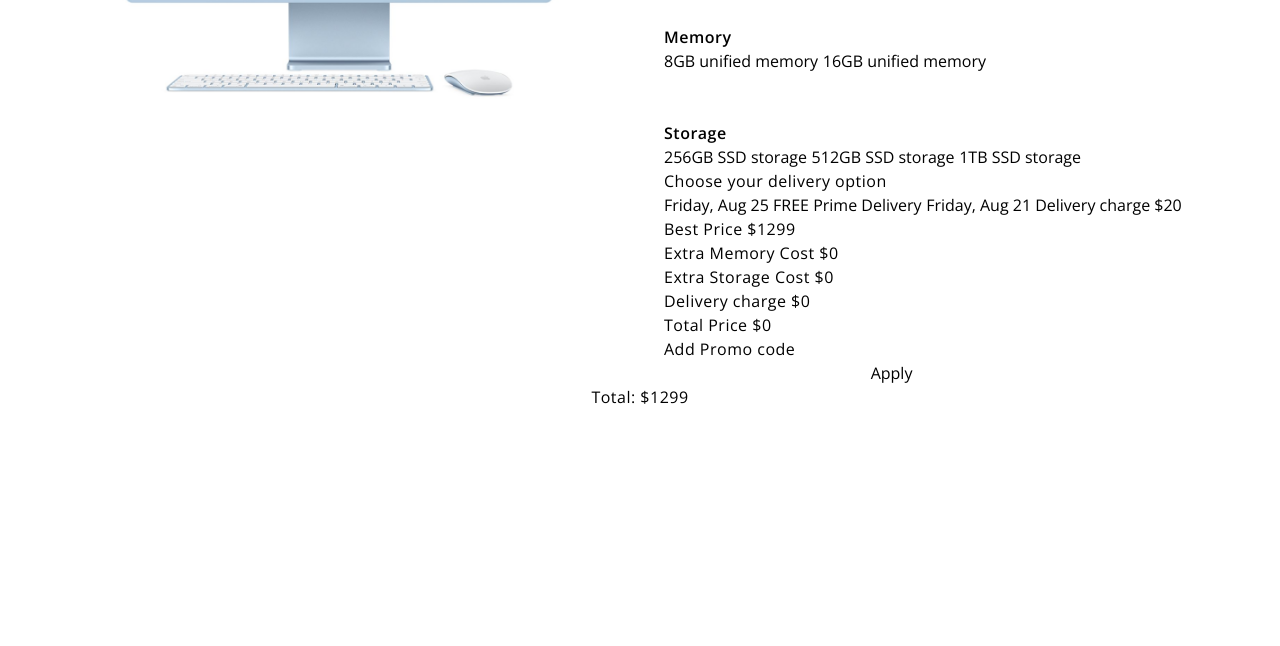
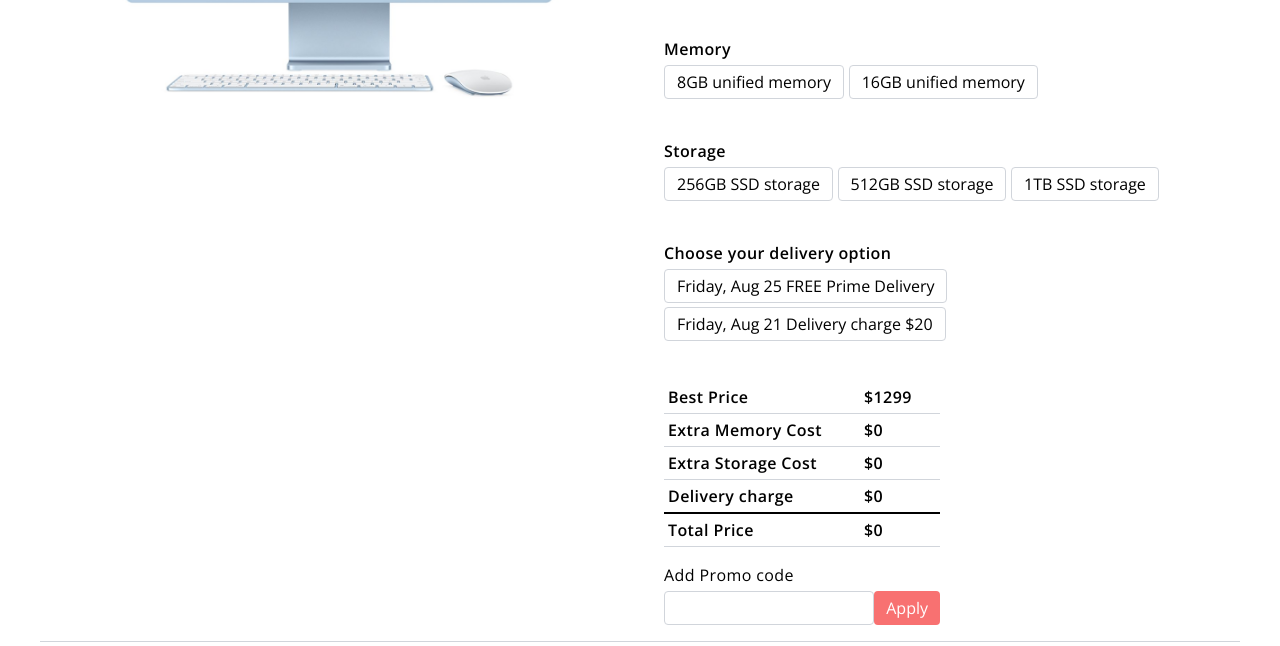
Before and after one commit to FazleRabbiRana/ph-cwdc-macbook-pro, a plain HTML site: page index.html in a window 1280 px wide. Shown: the part 335-981 px from the top of the page. Before the commit the page ends 800 px from the top, so only its background shows below. Drawn offline with nearby package versions, Linux system fonts and the light colour scheme.

Commit message:
style completed

```diff
--- a/css/style.css
+++ b/css/style.css
@@ -1,6 +1,23 @@
 body {
 	font-family: 'Open Sans', sans-serif;
-	font-size: 1rem;
-	line-height: 1.5;
-	letter-spacing: 0.5px;
+	letter-spacing: 0.4px;
+	overflow-x: hidden;
 }
+button {
+	background-color: transparent;
+	border: 1px solid rgba(209, 213, 219, 1);
+	border-radius: 0.25rem;
+	padding: 0.25rem 0.75rem;
+	margin-top: 0.25rem;
+	transition: all 0.2s ease;
+}
+button:hover {
+	background-color: rgba(34, 34, 34, 1);
+	border-color: rgba(34, 34, 34, 1);
+	color: #fff;
+}
+button:focus,
+input:focus {
+	outline: 0;
+	box-shadow: 0 0 0px 3px rgba(50, 50, 50, 0.4);
+}
--- a/index.html
+++ b/index.html
@@ -20,65 +20,61 @@
 	<main>
 		<section>
 			<div class="container mx-auto px-4 lg:px-10 pt-10 flex flex-wrap">
-				<div class="product-image px-10 lg:px-20 md:w-5/12 lg:w-1/2">
+				<div class="product-image md:w-5/12 lg:w-1/2 px-8 md:px-4 lg:px-10 xl:px-20">
 					<img src="./images/mac.png" alt="MacBook image">
 				</div>
-				<div class="md:w-7/12 lg:w-1/2 md:px-4 lg:px-6">
-					<div class="product-details px">
-						<h2 class="text-4xl lg:text-5xl font-semibold tracking-normal">Customize your Blue 24-inch iMac with Apple M1 chip.</h2>
-						<p class="mt-4 text-lg tracking-wide">Apple M1 chip with 8-core CPU with 4 performance cores and 4 efficiency cores, 7-core GPU, and 16-core Neural Engine 8GB unified memory 256GB SSD storage Two Thunderbolt / USB 4 ports Magic Mouse Magic Keyboard - US English</p>
+				<div class="product-details md:w-7/12 lg:w-1/2 md:px-3 lg:px-1 xl:px-6 mt-8 md:mt-0">
+					<h2 class="text-4xl leading-tight lg:text-5xl lg:leading-tight font-semibold tracking-normal">Customize your Blue 24-inch iMac with Apple M1 chip.</h2>
+					<p class="mt-4">Apple M1 chip with 8-core CPU with 4 performance cores and 4 efficiency cores, 7-core GPU, and 16-core Neural Engine 8GB unified memory 256GB SSD storage Two Thunderbolt / USB 4 ports Magic Mouse Magic Keyboard - US English</p>
 
-						<div class="memory mt-12">
+					<div class="memory mt-10">
 						<h6 class="font-bold">Memory</h6>
 						<button id="btn_memory_8gb">8GB unified memory</button>
 						<button id="btn_memory_16gb">16GB unified memory</button>
 					</div>
-						<div class="storage mt-12">
+					<div class="storage mt-10">
 						<h6 class="font-bold">Storage</h6>
 						<button id="btn_storage_256gb">256GB SSD storage</button>
 						<button id="btn_storage_512gb">512GB SSD storage</button>
 						<button id="btn_storage_1tb">1TB SSD storage</button>
 					</div>
-						<div class="delivery-option">
-							<h6>Choose your delivery option</h6>
+					<div class="delivery-option mt-10">
+						<h6 class="font-bold">Choose your delivery option</h6>
 						<button id="btn_delivery_free">Friday, Aug 25 FREE Prime Delivery</button>
 						<button id="btn_delivery_charged">Friday, Aug 21 Delivery charge $20</button>
 					</div>
-						<div class="price-details">
-							<h6 class="d-flex flex-nowrap justify-between">
+					<div class="price-details mt-10 sm:w-1/2 md:w-3/4 xl:w-1/2">
+						<h6 class="font-bold p-1 border-b border-gray-300 flex flex-nowrap justify-between">
 							<span class="label">Best Price</span>
-								<span class="value">$<span id="best_price">1299</span></span>
+							<span class="value w-20 px-2">$<span id="best_price">1299</span></span>
 						</h6>
-							<h6 class="d-flex flex-nowrap justify-between">
+						<h6 class="font-bold p-1 border-b border-gray-300 flex flex-nowrap justify-between">
 							<span class="label">Extra Memory Cost</span>
-								<span class="value">$<span id="memory_cost">0</span></span>
+							<span class="value w-20 px-2">$<span id="memory_cost">0</span></span>
 						</h6>
-							<h6 class="d-flex flex-nowrap justify-between">
+						<h6 class="font-bold p-1 border-b border-gray-300 flex flex-nowrap justify-between">
 							<span class="label">Extra Storage Cost</span>
-								<span class="value">$<span id="storage_cost">0</span></span>
+							<span class="value w-20 px-2">$<span id="storage_cost">0</span></span>
 						</h6>
-							<h6 class="d-flex flex-nowrap justify-between">
+						<h6 class="font-bold p-1 border-b-2 border-black flex flex-nowrap justify-between">
 							<span class="label">Delivery charge</span>
-								<span class="value">$<span id="delivery_cost">0</span></span>
+							<span class="value w-20 px-2">$<span id="delivery_cost">0</span></span>
 						</h6>
-							<h6 class="d-flex flex-nowrap justify-between">
+						<h6 class="font-bold p-1 border-b border-gray-300 flex flex-nowrap justify-between">
 							<span class="label">Total Price</span>
-								<span class="value">$<span id="total_price">0</span></span>
+							<span class="value w-20 px-2">$<span id="total_price">0</span></span>
 						</h6>
-						</div>
-						<div class="promo-code">
-							<p>Add Promo code</p>
-							<div class="input-group">
-								<input type="text" id="promo_code_input">
-								<button id="btn_apply_promo">Apply</button>
+						<div class="promo-code mt-4">
+							<p class="font-medium">Add Promo code</p>
+							<div class="mt-1 flex flex-nowrap">
+								<input type="text" id="promo_code_input" class="border border-gray-300 rounded w-full flex-shrink px-3 py-1">
+								<button id="btn_apply_promo" class="flex-shrink-0 border-0 bg-red-400 hover:border-0 hover:bg-red-700 text-white rounded px-3 py-1 mt-0">Apply</button>
 							</div>
 						</div>
 					</div>
 				</div>
-				<div class="w-full">
-					<div class="grand-total text-center">
-						<h3>Total: $<span id="product_grand_total">1299</span></h3>
-					</div>
+				<div class="w-full text-center pt-4 pb-2 mt-4 border-t border-gray-300">
+					<h3 class="text-4xl lg:text-5xl font-semibold tracking-normal">Total: $<span id="product_grand_total">1299</span></h3>
 				</div>
 			</div>
 		</section>
```
Lines whose indentation alone changed are shown as unchanged.
